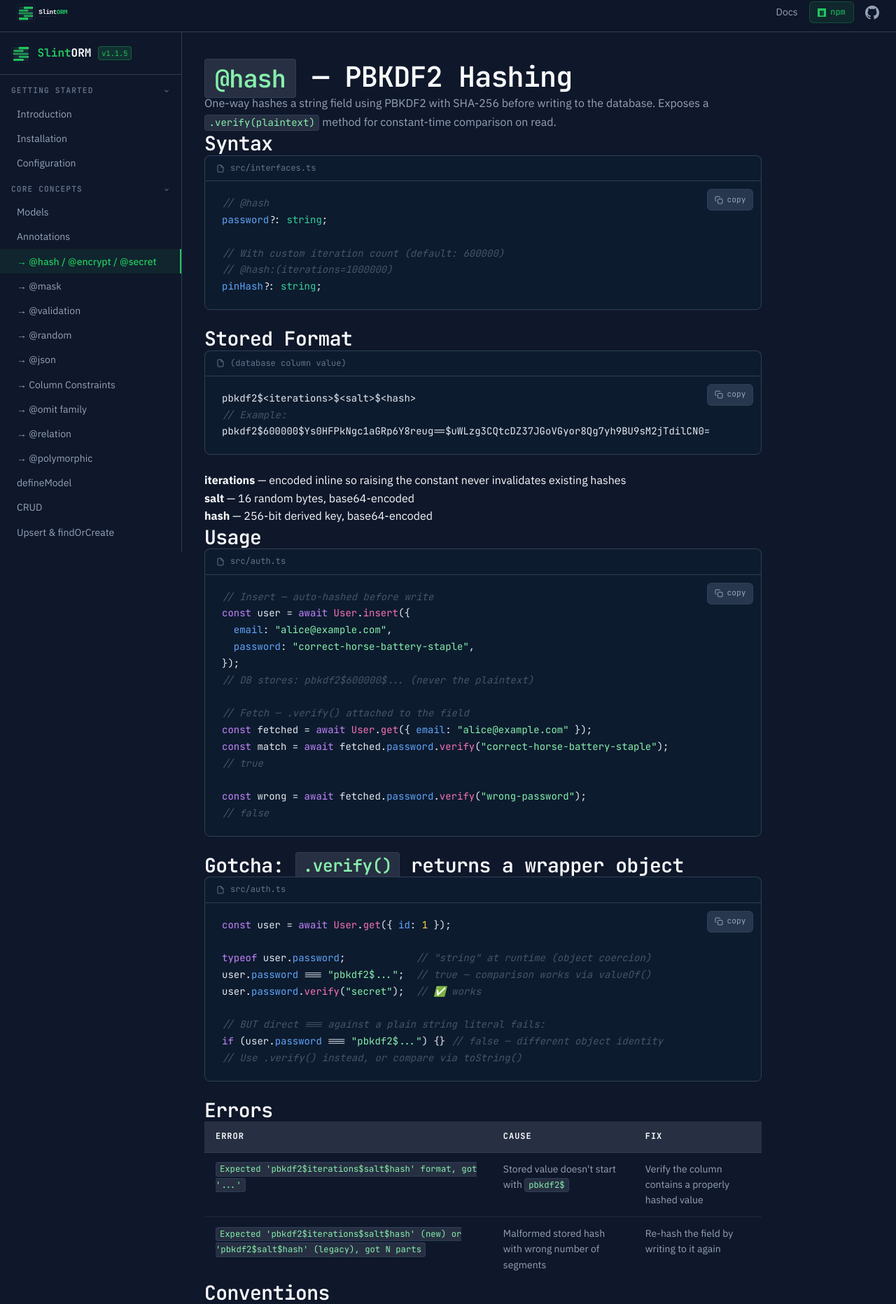
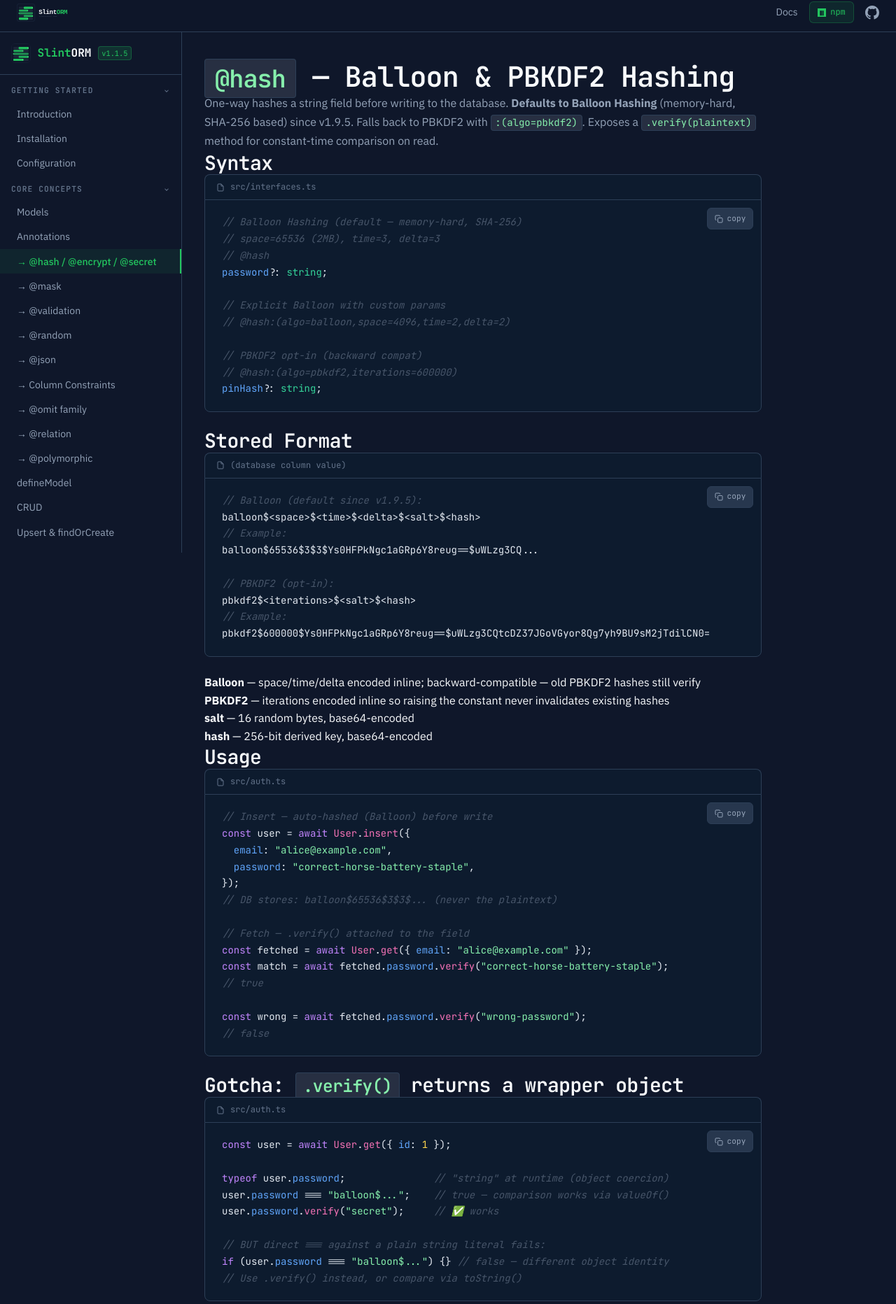
Before and after one commit to emeraldlinks/slintorm-docs, a Next.js app: page /docs/annotations/hash in a window 1280 px wide. Shown: the part 10-1874 px from the top of the page at 70% size. Built offline with nearby package versions, Linux system fonts and the light colour scheme; no server answers.

Commit message:
chore: bump 1.9.4→1.9.5, docs: Balloon hashing default on @hash page + llms.txt + changelog

```diff
--- a/src/app/docs/annotations/hash/page.tsx
+++ b/src/app/docs/annotations/hash/page.tsx
@@ -3,42 +3,54 @@
 
 export const metadata = {
   title: '@hash — SlintORM Annotations',
-  description: 'PBKDF2 one-way hashing annotation for SlintORM — .verify() for constant-time comparison, per-field iteration override, and gotchas.',
+  description: 'Balloon hashing (memory-hard, default) or PBKDF2 opt-in for SlintORM — .verify() for constant-time comparison, algorithm-gility, and gotchas.',
   alternates: { canonical: '/docs/annotations/hash' },
 };
 
 export default function Page() {
   return (
     <DocLayout>
-      <h1><code>@hash</code> — PBKDF2 Hashing</h1>
-      <p>One-way hashes a string field using PBKDF2 with SHA-256 before writing to the database. Exposes a <code>.verify(plaintext)</code> method for constant-time comparison on read.</p>
+      <h1><code>@hash</code> — Balloon & PBKDF2 Hashing</h1>
+      <p>One-way hashes a string field before writing to the database. <strong>Defaults to Balloon Hashing</strong> (memory-hard, SHA-256 based) since v1.9.5. Falls back to PBKDF2 with <code>:(algo=pbkdf2)</code>. Exposes a <code>.verify(plaintext)</code> method for constant-time comparison on read.</p>
 
       <h2>Syntax</h2>
-      <CodeBlock code={`// @hash
+      <CodeBlock code={`// Balloon Hashing (default — memory-hard, SHA-256)
+// space=65536 (2MB), time=3, delta=3
+// @hash
 password?: string;
 
-// With custom iteration count (default: 600000)
-// @hash:(iterations=1000000)
+// Explicit Balloon with custom params
+// @hash:(algo=balloon,space=4096,time=2,delta=2)
+
+// PBKDF2 opt-in (backward compat)
+// @hash:(algo=pbkdf2,iterations=600000)
 pinHash?: string;`} filename="src/interfaces.ts" />
 
       <h2>Stored Format</h2>
-      <CodeBlock code={`pbkdf2$<iterations>$<salt>$<hash>
+      <CodeBlock code={`// Balloon (default since v1.9.5):
+balloon$<space>$<time>$<delta>$<salt>$<hash>
+// Example:
+balloon$65536$3$3$Ys0HFPkNgc1aGRp6Y8reug==$uWLzg3CQ...
+
+// PBKDF2 (opt-in):
+pbkdf2$<iterations>$<salt>$<hash>
 // Example:
 pbkdf2$600000$Ys0HFPkNgc1aGRp6Y8reug==$uWLzg3CQtcDZ37JGoVGyor8Qg7yh9BU9sM2jTdilCN0=`} filename="(database column value)" />
 
       <ul>
-        <li><strong>iterations</strong> — encoded inline so raising the constant never invalidates existing hashes</li>
+        <li><strong>Balloon</strong> — space/time/delta encoded inline; backward-compatible — old PBKDF2 hashes still verify</li>
+        <li><strong>PBKDF2</strong> — iterations encoded inline so raising the constant never invalidates existing hashes</li>
         <li><strong>salt</strong> — 16 random bytes, base64-encoded</li>
         <li><strong>hash</strong> — 256-bit derived key, base64-encoded</li>
       </ul>
 
       <h2>Usage</h2>
-      <CodeBlock code={`// Insert — auto-hashed before write
+      <CodeBlock code={`// Insert — auto-hashed (Balloon) before write
 const user = await User.insert({
   email: "alice@example.com",
   password: "correct-horse-battery-staple",
 });
-// DB stores: pbkdf2$600000$... (never the plaintext)
+// DB stores: balloon$65536$3$3$... (never the plaintext)
 
 // Fetch — .verify() attached to the field
 const fetched = await User.get({ email: "alice@example.com" });
@@ -51,12 +63,12 @@
       <h2>Gotcha: <code>.verify()</code> returns a wrapper object</h2>
       <CodeBlock code={`const user = await User.get({ id: 1 });
 
-typeof user.password;            // "string" at runtime (object coercion)
-user.password === "pbkdf2$...";  // true — comparison works via valueOf()
-user.password.verify("secret");  // ✅ works
+typeof user.password;               // "string" at runtime (object coercion)
+user.password === "balloon$...";    // true — comparison works via valueOf()
+user.password.verify("secret");     // ✅ works
 
 // BUT direct === against a plain string literal fails:
-if (user.password === "pbkdf2$...") {} // false — different object identity
+if (user.password === "balloon$...") {} // false — different object identity
 // Use .verify() instead, or compare via toString()`} filename="src/auth.ts" />
 
       <h2>Errors</h2>
@@ -70,13 +82,13 @@
         </thead>
         <tbody>
           <tr>
-            <td><code>Expected 'pbkdf2$iterations$salt$hash' format, got '...'</code></td>
-            <td>Stored value doesn't start with <code>pbkdf2$</code></td>
+            <td><code>Expected 'balloon$...' or 'pbkdf2$...' format, got '...'</code></td>
+            <td>Stored value doesn't start with recognized prefix</td>
             <td>Verify the column contains a properly hashed value</td>
           </tr>
           <tr>
             <td><code>Expected 'pbkdf2$iterations$salt$hash' (new) or 'pbkdf2$salt$hash' (legacy), got N parts</code></td>
-            <td>Malformed stored hash with wrong number of segments</td>
+            <td>Malformed PBKDF2 stored hash</td>
             <td>Re-hash the field by writing to it again</td>
           </tr>
         </tbody>
@@ -85,9 +97,9 @@
       <h2>Conventions</h2>
       <ul>
         <li>Always use <code>.verify()</code> for password comparison — never compare the raw hash string</li>
-        <li>Use <code>@hash:(iterations=N)</code> only for fields that need higher/lower cost than the default</li>
+        <li>Use <code>@hash:(algo=pbkdf2,iterations=N)</code> for PBKDF2 opt-in, or <code>@hash:(algo=balloon,space=N,time=N,delta=N)</code> to tune Balloon cost</li>
         <li><code>@hash</code> fields are <strong>not</strong> excluded from query results — use <code>@secret</code> if you also need omit behavior</li>
-        <li>The iteration count is per-field, encoded in the stored format — raising the global constant only affects new writes</li>
+        <li>Parameters are per-field, encoded in the stored format — old hashes always verify regardless of current defaults</li>
       </ul>
 
       <h2>See also</h2>
--- a/src/app/docs/annotations/page.tsx
+++ b/src/app/docs/annotations/page.tsx
@@ -11,7 +11,7 @@
   {
     title: 'Security',
     items: [
-      { name: '@hash', href: '/docs/annotations/hash', desc: 'PBKDF2 one-way hashing with .verify()' },
+      { name: '@hash', href: '/docs/annotations/hash', desc: 'Balloon hashing (memory-hard) with .verify(), PBKDF2 opt-in' },
       { name: '@encrypt', href: '/docs/annotations/encrypt', desc: 'AES-256-GCM encryption with .decrypt()' },
       { name: '@secret', href: '/docs/annotations/secret', desc: '@hash + @omitjson composite' },
     ],
--- a/src/app/docs/annotations/secret/page.tsx
+++ b/src/app/docs/annotations/secret/page.tsx
@@ -11,7 +11,7 @@
   return (
     <DocLayout>
       <h1><code>@secret</code> — @hash + @omitjson Composite</h1>
-      <p>Combines <code>@hash</code> (PBKDF2 one-way hashing) and <code>@omitjson</code> (stripped from all read results) into a single annotation. Ideal for API keys, OAuth tokens, webhook signing secrets — values that must be hashed at rest and never returned to callers.</p>
+      <p>Combines <code>@hash</code> (Balloon hashing, memory-hard) and <code>@omitjson</code> (stripped from all read results) into a single annotation. Ideal for API keys, OAuth tokens, webhook signing secrets — values that must be hashed at rest and never returned to callers.</p>
 
       <h2>Syntax</h2>
       <CodeBlock code={`// @secret — hashed on write, stripped from all reads
@@ -43,7 +43,7 @@
         <tbody>
           <tr>
             <td>Insert / Update write</td>
-            <td>Value is PBKDF2-hashed via <code>@hash</code> before storage</td>
+            <td>Value is Balloon-hashed (memory-hard) via <code>@hash</code> before storage</td>
           </tr>
           <tr>
             <td>get() / getAll() / query()</td>
--- a/src/app/docs/changelog/page.tsx
+++ b/src/app/docs/changelog/page.tsx
@@ -10,9 +10,31 @@
 // Grouped from real GitHub commits on emeraldlinks/slintorm
 const releases = [
   {
+    version: '1.9.5',
+    date: '2026-07-15',
+    latest: true,
+    groups: [
+      {
+        label: 'feat',
+        items: [
+          'Balloon Hashing is now the default for `@hash` — memory-hard, SHA-256 based, zero deps (Web Crypto API)',
+          '`@hash:(algo=pbkdf2,iterations=N)` for PBKDF2 backward compat',
+          '`@hash:(algo=balloon,space=N,time=N,delta=N)` for custom Balloon cost params',
+          'Self-describing stored format: `balloon$space$time$delta$salt$hash`',
+        ],
+      },
+      {
+        label: 'fix',
+        items: [
+          'Balloon mix step now uses deterministic other-block index (was non-deterministic via crypto.getRandomValues)',
+        ],
+      },
+    ],
+  },
+  {
     version: '1.9.1',
     date: '2026-07-13',
-    latest: true,
+    latest: false,
     groups: [
       {
         label: 'feat',
--- a/src/lib/config.ts
+++ b/src/lib/config.ts
@@ -1,7 +1,7 @@
 // Central config — reads from environment variables
 // Update .env to change version across the entire site
 
-export const VERSION = process.env.NEXT_PUBLIC_VERSION ?? '1.9.3';
+export const VERSION = process.env.NEXT_PUBLIC_VERSION ?? '1.9.5';
 export const SITE_URL = process.env.NEXT_PUBLIC_SITE_URL ?? 'https://slintorm.vercel.app';
 export const GITHUB_URL = 'https://github.com/emeraldlinks/slintorm';
 export const NPM_URL = 'https://www.npmjs.com/package/slintorm';
```
Also changed, not shown: public/llms.txt.
